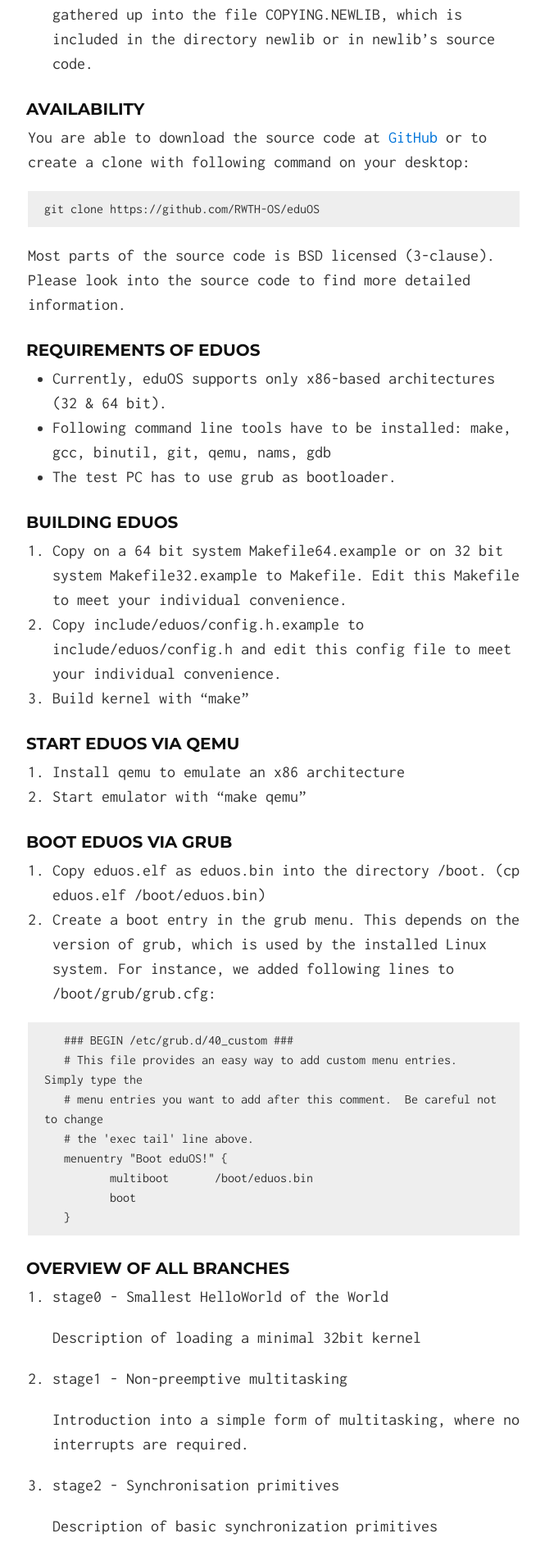
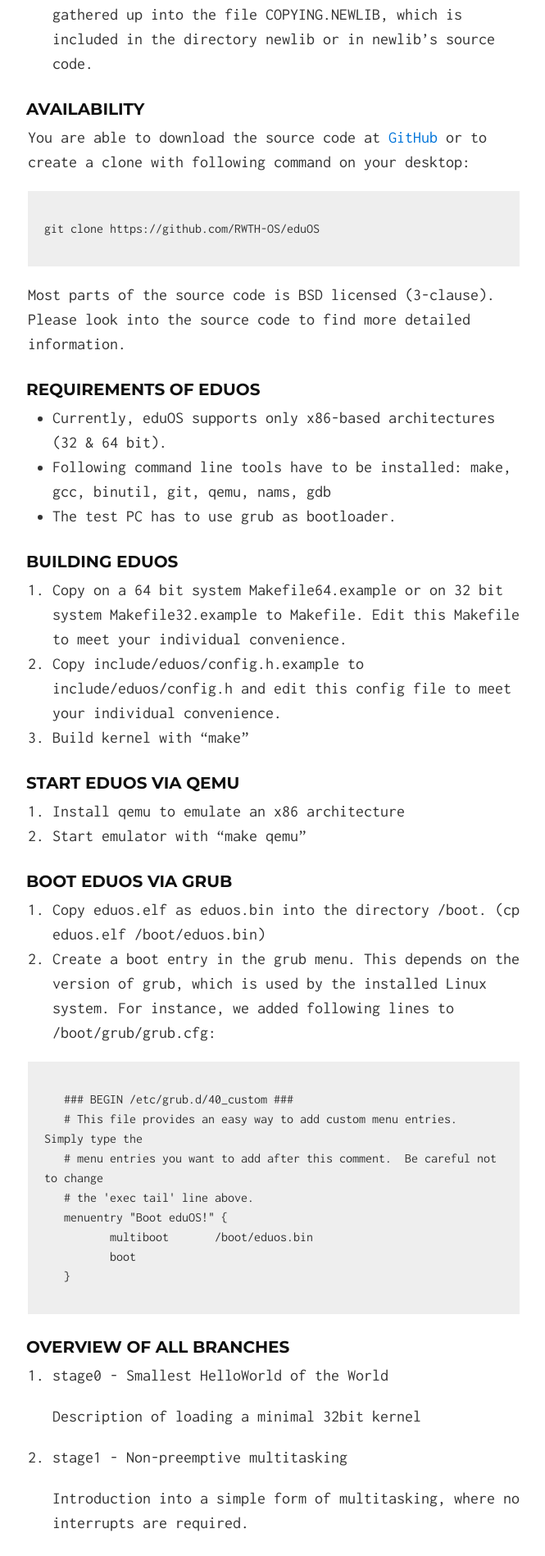
Before and after one commit to RWTH-OS/eduOS, a Jekyll site: the page built from index.md, in a window 1280 px wide. Shown: the part 1357-3255 px from the top of the page at 82% size, without its empty margins (306-971 px from the left). Built offline with Jekyll 4.4.1, drawn with Linux system fonts in a browser that asks for light colours.

Commit message:
cosmetic changes

```diff
--- a/css/solo.css
+++ b/css/solo.css
@@ -12,7 +12,7 @@ html {
 }
 
 body {
-  margin: 2rem 0 4rem;
+  margin: 2rem 0 5rem;
   color: #333;
 }
 
--- a/index.md
+++ b/index.md
@@ -44,7 +44,9 @@ It is derived from following tutorials and software distributions.
 You are able to download the source code at [GitHub](https://github.com/RWTH-OS/eduOS) or to create a clone with following command on your desktop:
 
 <pre>
+<code>
 git clone https://github.com/RWTH-OS/eduOS
+</code>
 </pre>
 
 Most parts of the source code is BSD licensed (3-clause). Please look into the source code to find more detailed information.
@@ -75,6 +77,7 @@ Most parts of the source code is BSD licensed (3-clause). Please look into the s
    the installed Linux system. For instance, we added following lines to /boot/grub/grub.cfg:
 
 <pre>
+<code>
    ### BEGIN /etc/grub.d/40_custom ###
    # This file provides an easy way to add custom menu entries.  Simply type the
    # menu entries you want to add after this comment.  Be careful not to change
@@ -83,6 +86,7 @@ Most parts of the source code is BSD licensed (3-clause). Please look into the s
           multiboot       /boot/eduos.bin
           boot
    }
+</code>
 </pre>
 
 ### Overview of all branches
```
